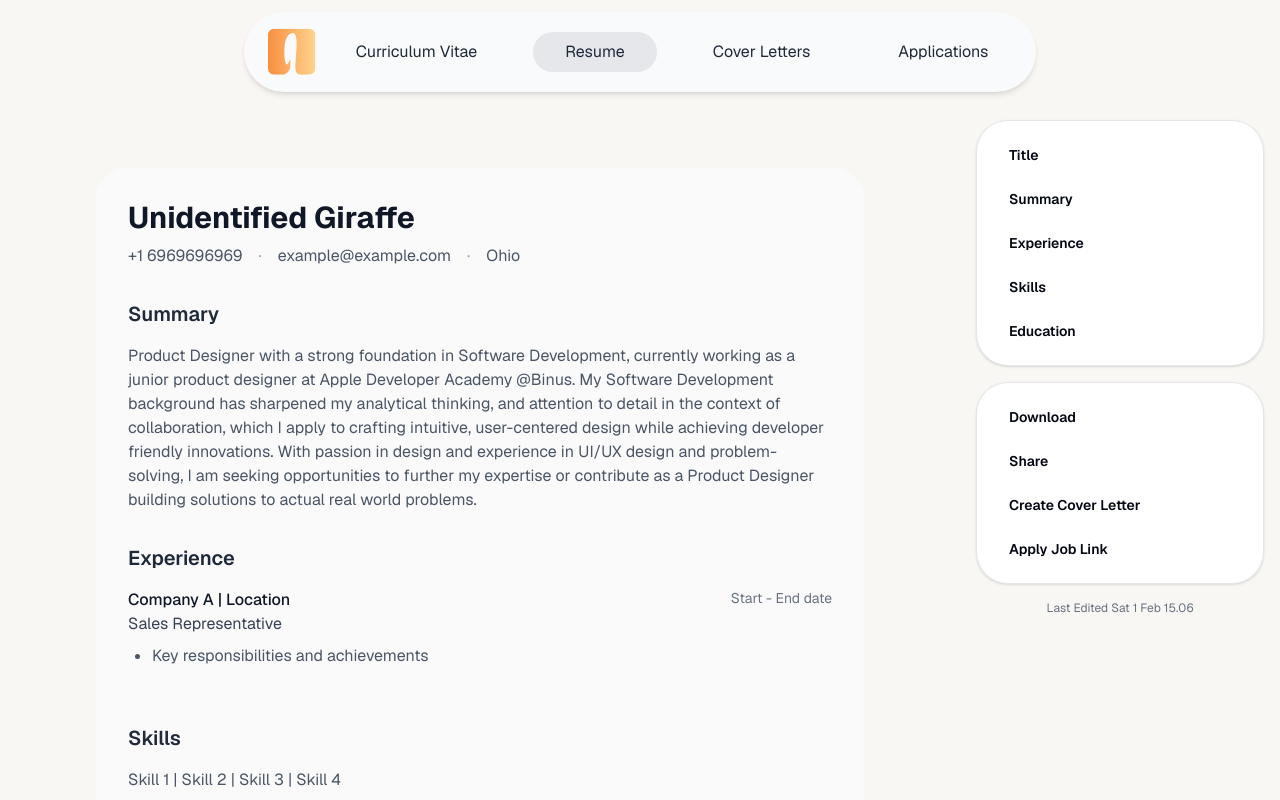
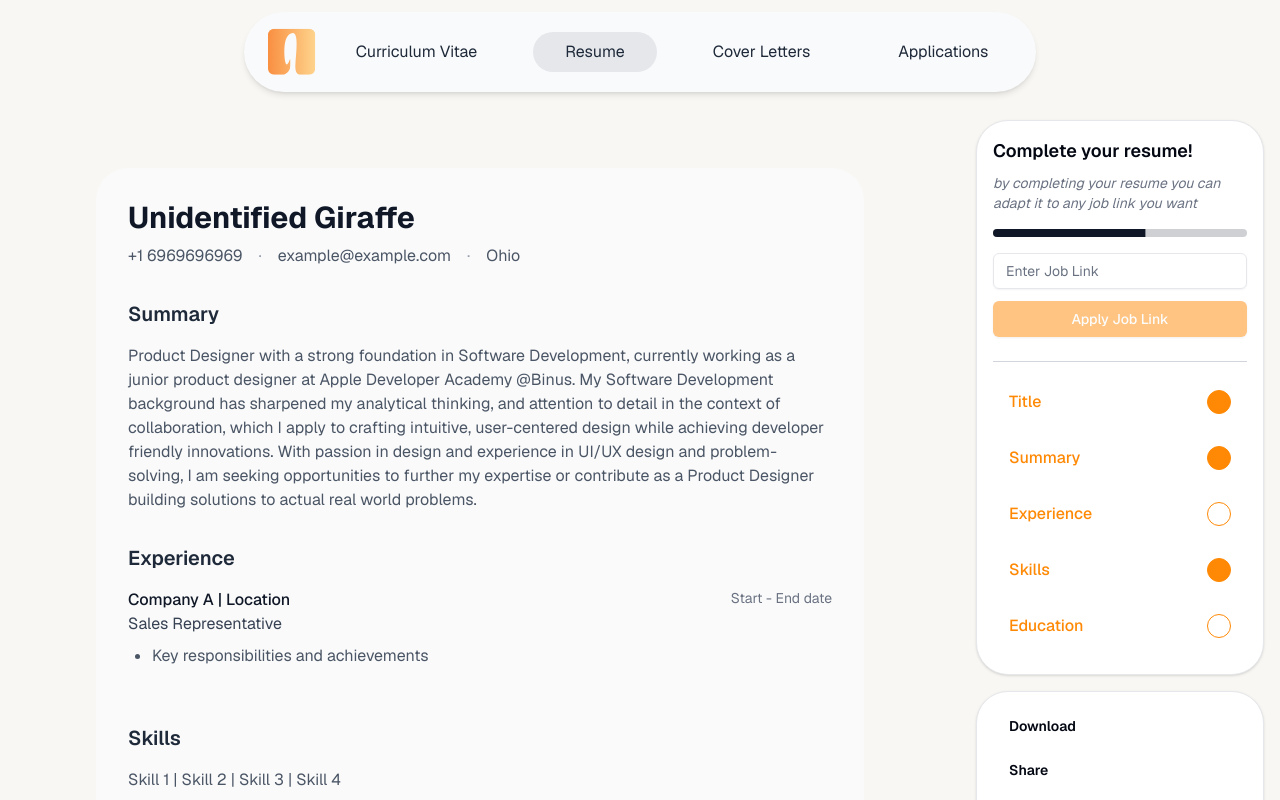
Before and after one commit to LordRonz/lockin, a Next.js app: page /resume/1 in a window 1280 px wide. Shown: the top 800 px of the page. Built offline with nearby package versions, Linux system fonts and the light colour scheme.

Commit message:
feat: resume completion card

```diff
--- /dev/null
+++ b/src/components/resume/resume-completion.tsx
@@ -0,0 +1,77 @@
+import { useMemo, useState } from "react";
+import { Progress } from "@/components/ui/progress";
+import { Button } from "@/components/ui/button";
+import { Input } from "@/components/ui/input";
+import { Card } from "../ui/card";
+import { cn } from "@/lib/utils";
+
+const sections = ["Title", "Summary", "Experience", "Skills", "Education"];
+
+export default function ResumeCompletion() {
+  const [selected, setSelected] = useState<Record<string, boolean>>({
+    Title: true,
+    Summary: true,
+    Experience: false,
+    Skills: true,
+    Education: false,
+  });
+
+  const toggleSection = (section: string) => {
+    setSelected((prev) => ({
+      ...prev,
+      [section]: !prev[section],
+    }));
+  };
+
+  const allDone = useMemo(
+    () => Object.values(selected).every(Boolean),
+    [selected],
+  );
+
+  const progress =
+    (Object.values(selected).filter(Boolean).length / sections.length) * 100;
+
+  return (
+    <Card className="p-4 space-y-2 rounded-4xl">
+      <h2 className="text-lg font-semibold">Complete your resume!</h2>
+      <p className="text-sm text-gray-500 italic mt-1">
+        by completing your resume you can adapt it to any job link you want
+      </p>
+      <Progress value={progress} className="my-4" />
+      <Input placeholder="Enter Job Link" className="mb-3" />
+      <Button
+        className={cn(
+          "w-full bg-orange-400",
+          allDone && "hover:bg-orange-500",
+        )}
+        disabled={!allDone}
+      >
+        Apply Job Link
+      </Button>
+      <div className="mt-4 border-t border-gray-300 pt-4">
+        {sections.map((section) => (
+          <div
+            key={section}
+            className={cn(
+              "flex items-center justify-between px-4 py-3 rounded-lg mb-2 cursor-pointer group",
+              "hover:bg-orange-400",
+            )}
+            onClick={() => toggleSection(section)}
+          >
+            <span
+              className={`font-medium group-hover:text-white text-orange-400`}
+            >
+              {section}
+            </span>
+            <div
+              className={cn(
+                "w-6 h-6 rounded-full border border-orange-400 flex items-center justify-center transition-colors duration-200",
+                selected[section] && "bg-orange-400",
+              )}
+            />
+          </div>
+        ))}
+      </div>
+    </Card>
+  );
+}
--- a/src/components/resume/resume-sidebar.tsx
+++ b/src/components/resume/resume-sidebar.tsx
@@ -5,6 +5,7 @@ import { Card } from "@/components/ui/card";
 import { Button } from "@/components/ui/button";
 import { cn } from "@/lib/utils";
 import { useResumeContext } from "@/context/resume-context";
+import ResumeCompletion from "./resume-completion";
 
 export const ResumeSidebar = () => {
   const menuItems = ["Title", "Summary", "Experience", "Skills", "Education"];
@@ -31,7 +32,7 @@ export const ResumeSidebar = () => {
   return (
     <div className="flex flex-col gap-4 p-4 max-w-xs h-full justify-center items-center">
       {/* Menu Section */}
-      <Card className="p-4 space-y-2 rounded-4xl">
+      {/* <Card className="p-4 space-y-2 rounded-4xl">
         {menuItems.map((item, index) => (
           <Button
             key={item}
@@ -46,7 +47,9 @@ export const ResumeSidebar = () => {
             {item}
           </Button>
         ))}
-      </Card>
+      </Card> */}
+
+      <ResumeCompletion />
 
       {/* Action Section */}
       <Card className="p-4 space-y-2 rounded-4xl">
```
